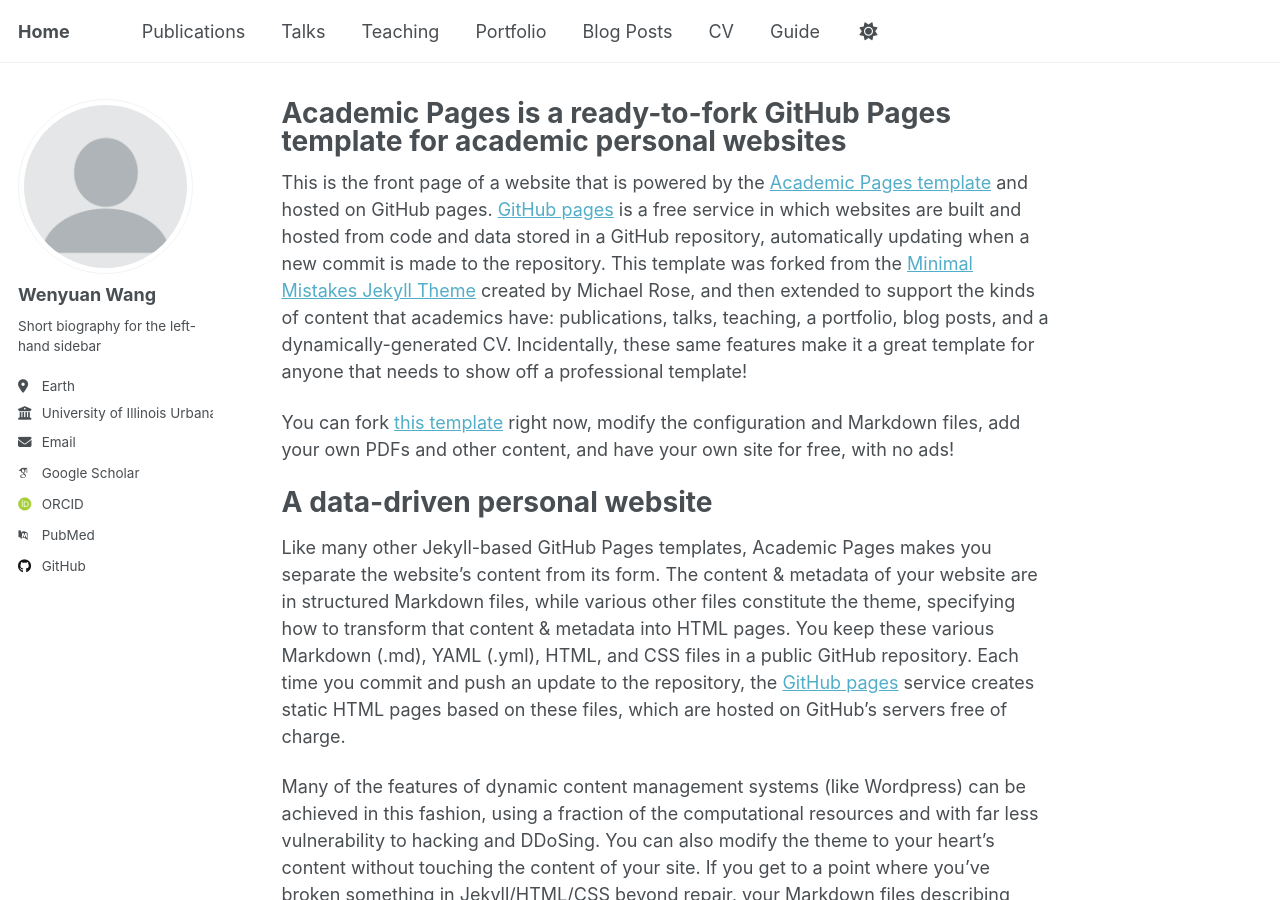
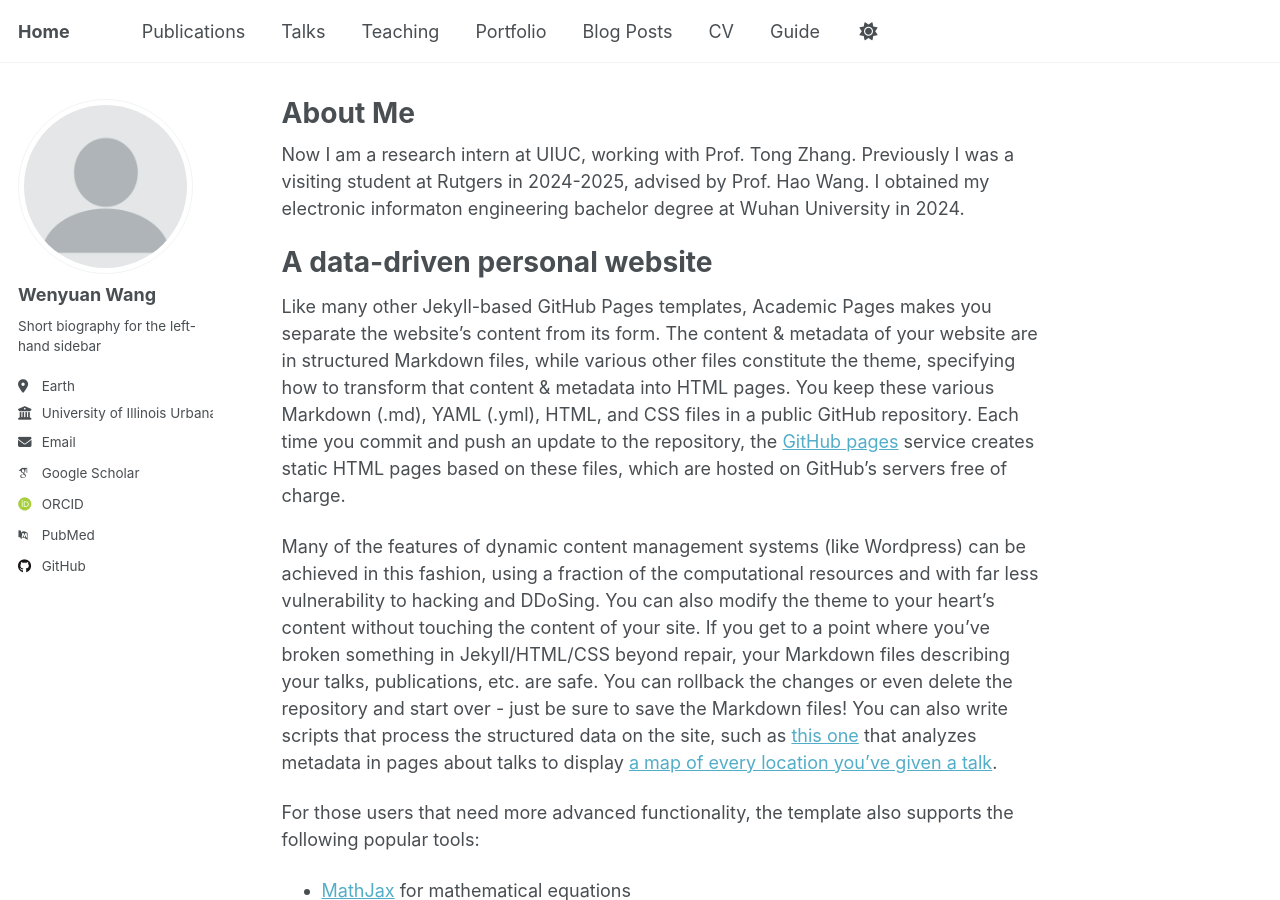
Before and after one commit to codemaker-123/codemaker-123.github.io, a Jekyll site: the page built from _pages/about.md, in a window 1280 px wide and 900 px high. Built offline with Jekyll 4.4.1, drawn with Linux system fonts in a browser that asks for light colours; some web fonts are replaced; a script that is not in the unit is left out.

Commit message:
Update about.md

```diff
--- a/_pages/about.md
+++ b/_pages/about.md
@@ -1,15 +1,13 @@
 ---
 permalink: /
-title: "Academic Pages is a ready-to-fork GitHub Pages template for academic personal websites"
+title: "About Me"
 author_profile: true
 redirect_from:
   - /about/
   - /about.html
 ---
 
-This is the front page of a website that is powered by the [Academic Pages template](https://github.com/academicpages/academicpages.github.io) and hosted on GitHub pages. [GitHub pages](https://pages.github.com) is a free service in which websites are built and hosted from code and data stored in a GitHub repository, automatically updating when a new commit is made to the repository. This template was forked from the [Minimal Mistakes Jekyll Theme](https://mmistakes.github.io/minimal-mistakes/) created by Michael Rose, and then extended to support the kinds of content that academics have: publications, talks, teaching, a portfolio, blog posts, and a dynamically-generated CV. Incidentally, these same features make it a great template for anyone that needs to show off a professional template!
-
- You can fork [this template](https://github.com/academicpages/academicpages.github.io) right now, modify the configuration and Markdown files, add your own PDFs and other content, and have your own site for free, with no ads!
+Now I am a research intern at UIUC, working with Prof. Tong Zhang. Previously I was a visiting student at Rutgers in 2024-2025, advised by Prof. Hao Wang. I obtained my electronic informaton engineering bachelor degree at Wuhan University in 2024.
 
 A data-driven personal website
 ======
```
